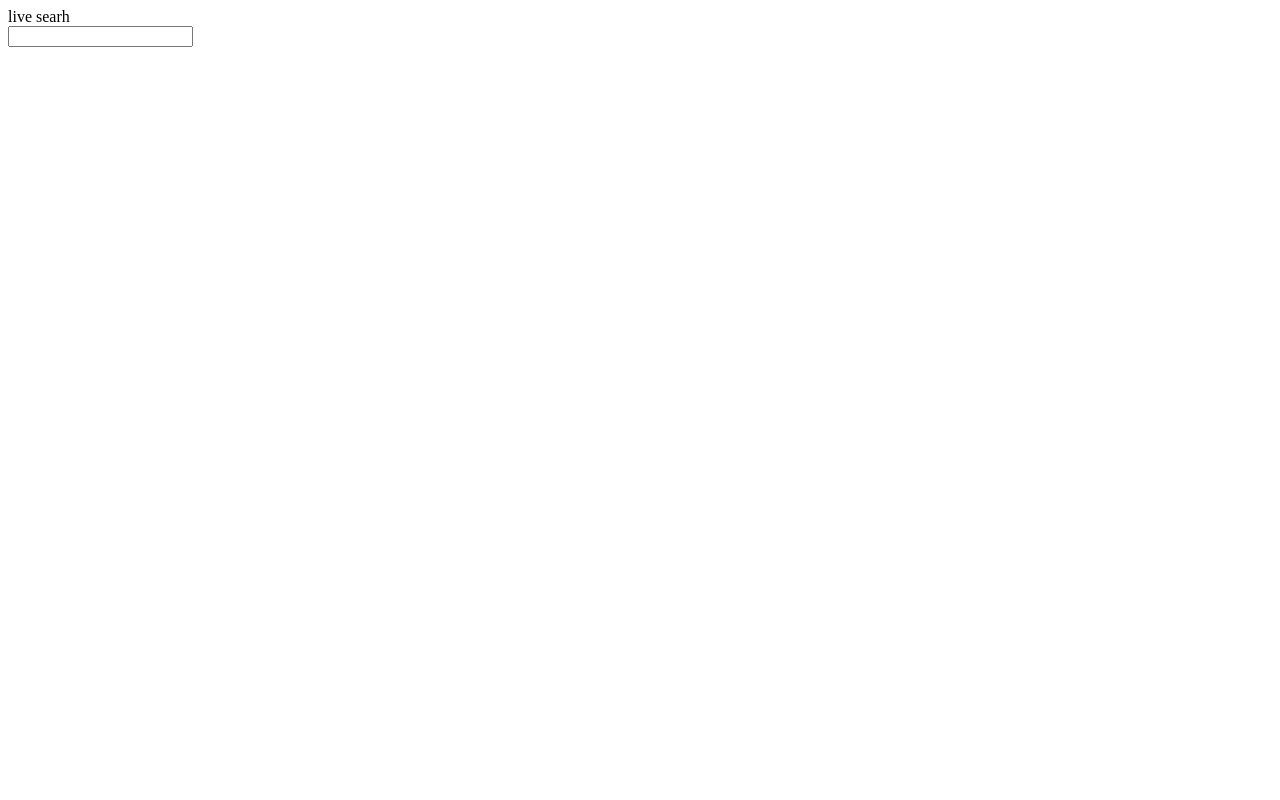
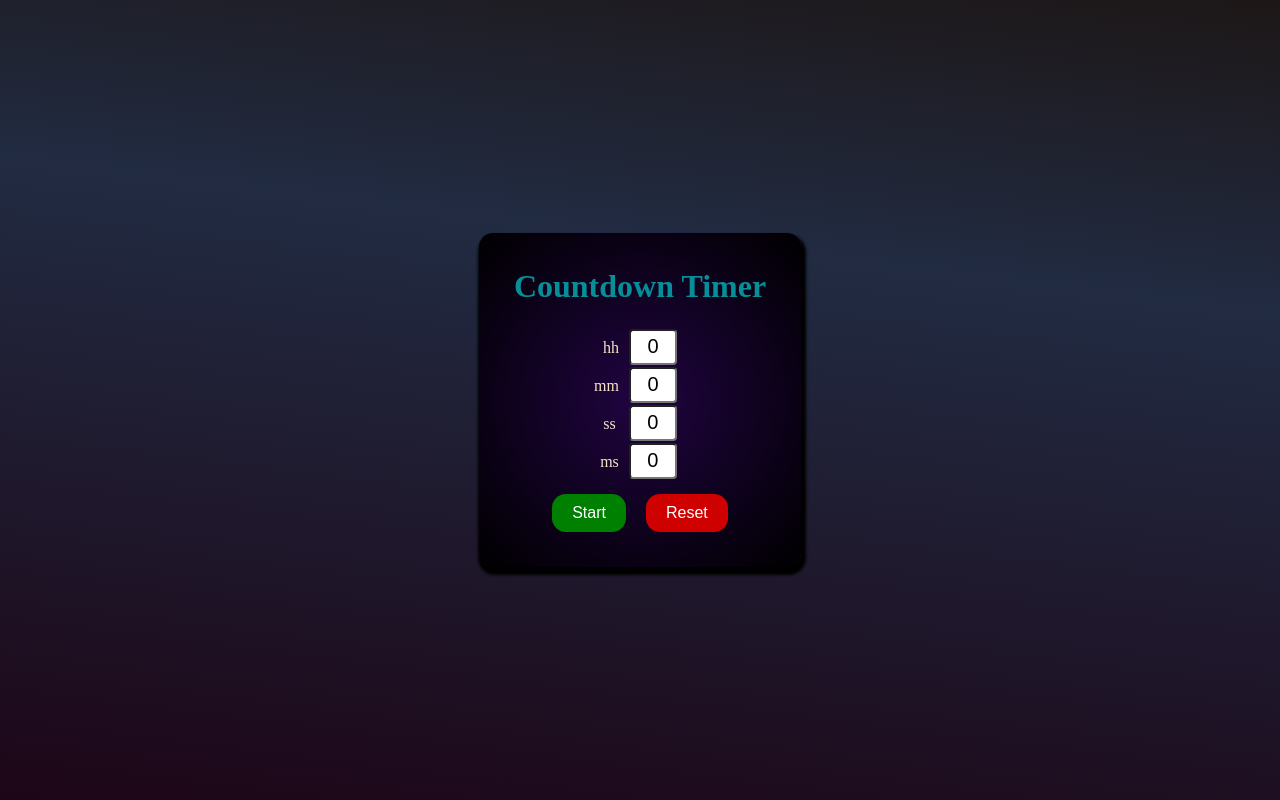
Before and after one commit to n1kalai/test-react, a React (Create React App) app: page / in a window 1280 px wide. Built offline with nearby package versions, Linux system fonts and the light colour scheme.

Commit message:
timer first commit

```diff
--- a/src/App.css
+++ b/src/App.css
@@ -2,19 +2,23 @@
 	display: flex;
 	gap: 20px;
 }
+
 .languages {
 	border: solid 1px lightgray;
 	box-shadow: 0 0 10px gray;
 }
+
 .languages p {
 	background-color: red;
 	text-align: center;
 }
+
 .App img {
 	height: 200px;
 	aspect-ratio: 4/4;
 	pointer-events: none;
 }
+
 .number {
 	font-size: 40px;
 	text-align: center;
@@ -40,3 +44,112 @@
 .App-link {
 	color: #61dafb;
 }
+
+/* Timer styles */
+
+/* ... existing styles ... */
+body {
+	display: flex;
+	justify-content: center;
+	align-items: center;
+	min-height: 100vh;
+	margin: 0;
+	background: rgb(29,6,23);
+	background: linear-gradient(7deg, rgba(29,6,23,1) 0%, rgb(33, 43, 66) 67%, rgba(29,23,23,1) 100%);
+}
+
+.main-container{
+	padding: 35px;
+	background: rgb(30, 3, 90);
+	background: radial-gradient(circle, rgb(32, 4, 65) 0%, rgba(0,0,0,1) 100%);
+	box-shadow: 2px 5px 3px 3px;
+	border-radius: 14px;
+}
+
+h1{
+	margin-top: 0px;
+	color: rgb(7, 143, 153);
+}
+
+.parent-time-box{
+	display: flex;
+	justify-content: center;
+	align-items: center;
+	flex-direction: column;
+}
+
+input {
+	margin-top: 2px;
+	border-radius: 4px;
+}
+
+.time-box-1 input{
+	height: 30px;
+	font-size: 20px;
+	width: 2.5rem;
+	text-align: center;
+}
+
+.time-box-2 input{
+	margin-right: 9px;
+	height: 30px;
+	font-size: 20px;
+	width: 2.5rem;
+	text-align: center;
+}
+
+.time-box-3 input{
+	margin-left: 3px;
+	height: 30px;
+	font-size: 20px;
+	width: 2.5rem;
+	text-align: center;
+}
+
+.time-box-4 input{
+	margin-right: 3px;
+	height: 30px;
+	font-size: 20px;
+	width: 2.5rem;
+	text-align: center;
+}
+
+label{
+	margin-right: 10px;
+	color: rgb(247, 228, 199);
+}
+
+.button-box {
+	display: flex;
+	justify-content: center;
+	margin-top: 10px;
+}
+
+.btn-start,
+.btn-pause,
+.btn-reset {
+	padding: 10px 20px;
+	font-size: 16px;
+	margin-left: 10px;
+	margin-right: 10px;
+	margin-top: 5px;
+	max-height: 70px;
+	border: none;
+	border-radius: 14px;
+	cursor: pointer;
+}
+
+.btn-start {
+	background-color: green;
+	color: white;
+}
+
+.btn-pause {
+	background-color: orange;
+	color: white;
+}
+
+.btn-reset {
+	background-color: rgb(206, 0, 0);
+	color: white;
+}
--- a/src/App.js
+++ b/src/App.js
@@ -1,77 +1,13 @@
 import "./App.css";
 import { useState } from "react";
+import CountDownTimer from "./components/timer/CountDownTimer";
 
-const App = () => {
-	const [todo, setTodo] = useState("");
-	const [todoItems, setTodoItems] = useState([
-		"Learn React",
-		"Learn Vue",
-		"Learn Node",
-	]);
-
-	const handleSubmit = (event) => {
-		event.preventDefault();
-		if (todo.trim() === "") {
-			return;
-		}
-		setTodoItems((oldTodos) => [...oldTodos, todo]);
-		setTodo("");
-	};
-
-	const handleInputChange = (e) => {
-		setTodo(e.target.value);
-	};
-
-	// 1 varianti
-	// const handleDeleteTodo = (index) => {
-	// 	const newTodoItems = todoItems.filter((todoItem, ind) => ind !== index);
-	// 	setTodoItems(newTodoItems);
-	// };
-
-	// 2 varianti
-	// const handleDeleteTodo = (todoName) => {
-	// 	const newTodoItems = [...todoItems];
-	// 	const todoToDeleteIndex = newTodoItems.indexOf(todoName);
-	// 	delete newTodoItems[todoToDeleteIndex];
-	// 	// newTodoItems.splice(todoToDeleteIndex, 1);
-	// 	// newTodoItems.slice(todoToDeleteIndex, 1);
-	// 	setTodoItems(newTodoItems);
-	// };
-
-	const handleDeleteTodo = (index) => {
-		if (todoItems.length === 1) {
-			alert("ver washliii");
-			return;
-		}
-		const newTodoItems = todoItems.filter((todoItem, ind) => ind !== index);
-		setTodoItems(newTodoItems);
-	};
-
+function App() {
 	return (
-		<div className="todo-container">
-			<form onSubmit={handleSubmit}>
-				<input onChange={handleInputChange} value={todo} />
-				<button>Add</button>
-			</form>
-			<ul>
-				{todoItems.map((item, index) => (
-					// 1 variant
-					// <li onClick={() => handleDeleteTodo(index)} key={item}>
-					// 	{item}
-					// </li>
-
-					// 2 variant
-					// <li onClick={() => handleDeleteTodo(item)} key={item}>
-					// 	{item}
-					// </li>
-
-					<li onClick={() => handleDeleteTodo(index)} key={item}>
-						<span>{item}</span>
-					</li>
-				))}
-			</ul>
-		</div>
-	);
-};
+		<>
+			<CountDownTimer />
+		</>
+	)
+}
 
 export default App;
--- a/src/api/cocktails.js
+++ b/src/api/cocktails.js
@@ -1,9 +1,9 @@
-export const fetchCocktails = async () => {
-	const cocktails = await fetch(
-		"https://www.thecocktaildb.com/api/json/v1/1/search.php?s=margarita"
-	);
-	return cocktails.json();
-};
+// export const fetchCocktails = async () => {
+// 	const cocktails = await fetch(
+// 		"https://www.thecocktaildb.com/api/json/v1/1/search.php?s=margarita"
+// 	);
+// 	return cocktails.json();
+// };
 
 // export const fetchCocktails = () => {
 // 	return fetch(
--- a/src/components/cocktails/CocktailContainer.jsx
+++ b/src/components/cocktails/CocktailContainer.jsx
@@ -1,12 +1,12 @@
-export const CocktailContainer = ({
-	cocktail: { strDrink, idDrink, strDrinkThumb, strInstructions },
-	title,
-	onDelete,
-}) => (
-	<article className="cocktail-container">
-		<h2>{strDrink}</h2>
-		<img src={strDrinkThumb} alt={title} />
-		<p>{strInstructions}</p>
-		<button onClick={() => onDelete(idDrink)}>Delete me</button>
-	</article>
-);
+// export const CocktailContainer = ({
+// 	cocktail: { strDrink, idDrink, strDrinkThumb, strInstructions },
+// 	title,
+// 	onDelete,
+// }) => (
+// 	<article className="cocktail-container">
+// 		<h2>{strDrink}</h2>
+// 		<img src={strDrinkThumb} alt={title} />
+// 		<p>{strInstructions}</p>
+// 		<button onClick={() => onDelete(idDrink)}>Delete me</button>
+// 	</article>
+// );
--- /dev/null
+++ b/src/components/timer/CountDownTimer.jsx
@@ -0,0 +1,97 @@
+import React, { useEffect, useState } from "react";
+import Timer from "./Timer";
+
+export default function CountDownTimer() {
+    const [hours, setHours] = useState(0);
+    const [minutes, setMinutes] = useState(0);
+    const [seconds, setSeconds] = useState(0);
+    const [milliseconds, setMilliseconds] = useState(0);
+    const [isRunning, setIsRunning] = useState(false);
+
+    useEffect(() => {
+        let interval;
+        if (isRunning) {
+            interval = setInterval(() => {
+                if (milliseconds > 0) {
+                    setMilliseconds((milliseconds) => milliseconds - 1);
+                } else if (seconds > 0) {
+                    setSeconds((seconds) => seconds - 1);
+                    setMilliseconds(99);
+                } else if (minutes > 0) {
+                    setMinutes((minutes) => minutes - 1);
+                    setSeconds(59);
+                    setMilliseconds(99);
+                } else if (hours > 0) {
+                    setHours((hours) => hours - 1);
+                    setMinutes(59);
+                    setSeconds(59);
+                    setMilliseconds(99);
+                } else {
+                    setIsRunning(false);
+                    clearInterval(interval);
+                }
+            }, 10);
+        }
+        return () => clearInterval(interval);
+    }, [milliseconds, seconds, minutes, hours, isRunning]);
+
+    function startTimer() {
+        if (hours !== 0 || minutes !== 0 || seconds !== 0 || milliseconds !== 0) {
+            setIsRunning(true);
+        } else {
+            window.alert("Add time.");
+        }
+    }
+
+    function pauseTimer() {
+        setIsRunning(false);
+    }
+
+    function resetTimer() {
+        setIsRunning(false);
+        setMilliseconds(0);
+        setSeconds(0);
+        setMinutes(0);
+        setHours(0);
+    }
+
+    const changeSeconds = (e) => {
+        setSeconds(Number(e.target.value));
+    };
+    const changeMinutes = (e) => {
+        setMinutes(Number(e.target.value));
+    };
+    const changeHours = (e) => {
+        setHours(Number(e.target.value));
+    };
+
+    return (
+        <div class="main-container">
+            <h1 className="title">Countdown Timer</h1>
+            <Timer
+                milliseconds={milliseconds}
+                seconds={seconds}
+                minutes={minutes}
+                hours={hours}
+                changeSeconds={changeSeconds}
+                changeMinutes={changeMinutes}
+                changeHours={changeHours}
+            />
+            <div class="button-box">
+                {!isRunning && (
+                    <button className="btn-start" onClick={startTimer}>
+                        Start
+                    </button>
+                )}
+                {isRunning && (
+                    <button className="btn-pause" onClick={pauseTimer}>
+                        Pause
+                    </button>
+                )}
+                <button className="btn-reset" onClick={resetTimer}>
+                    Reset
+                </button>
+            </div>
+        </div>
+    );
+}
--- /dev/null
+++ b/src/components/timer/Timer.jsx
@@ -0,0 +1,32 @@
+import React from "react";
+
+export default function Timer({
+  milliseconds,
+  seconds,
+  minutes,
+  hours,
+  changeSeconds,
+  changeMinutes,
+  changeHours,
+}) {
+  return (
+    <div class="parent-time-box">
+      <div className="time-box-1">
+        <label>hh</label>
+        <input value={hours} onChange={changeHours} />
+      </div>{" "}
+      <div className="time-box-2">
+        <label>mm</label>
+        <input value={minutes} onChange={changeMinutes} />
+      </div>{" "}
+      <div className="time-box-3">
+        <label>ss</label>
+        <input value={seconds} onChange={changeSeconds} />
+      </div>{" "}
+      <div className="time-box-4">
+        <label>ms</label>
+        <input value={milliseconds} />
+      </div>{" "}
+    </div>
+  );
+}
--- a/src/index.js
+++ b/src/index.js
@@ -3,13 +3,13 @@ import ReactDOM from "react-dom/client";
 import "./index.scss";
 import App from "./App";
 import reportWebVitals from "./reportWebVitals";
-import AppWithClass from "./AppWithClass";
-import LiveSearch from "./LiveSearch";
+// import AppWithClass from "./AppWithClass";
+// import LiveSearch from "./LiveSearch";
 
 const root = ReactDOM.createRoot(document.getElementById("root"));
 root.render(
 	<React.StrictMode>
-		<LiveSearch />
+		<App />
 	</React.StrictMode>
 );
 
```
Also changed, not shown: src/AppWithClass.jsx (+153 -153 lines), src/components/Input.jsx (+8 -8 lines).
